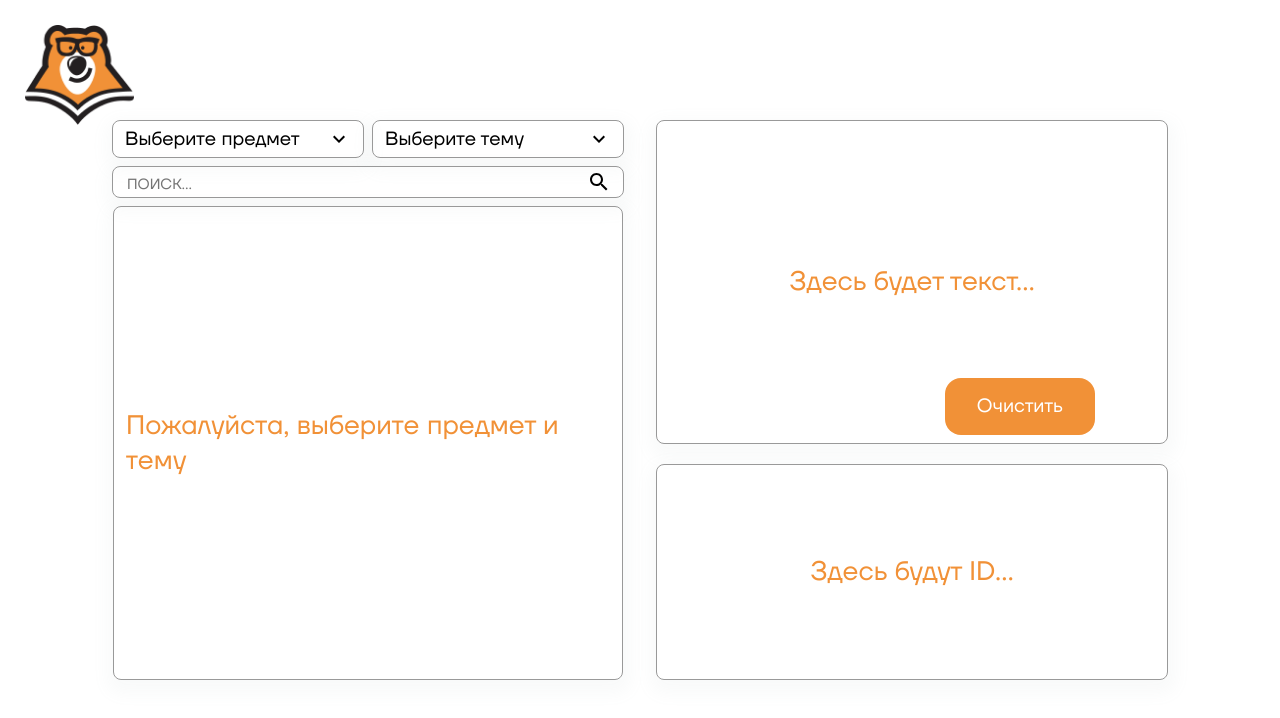
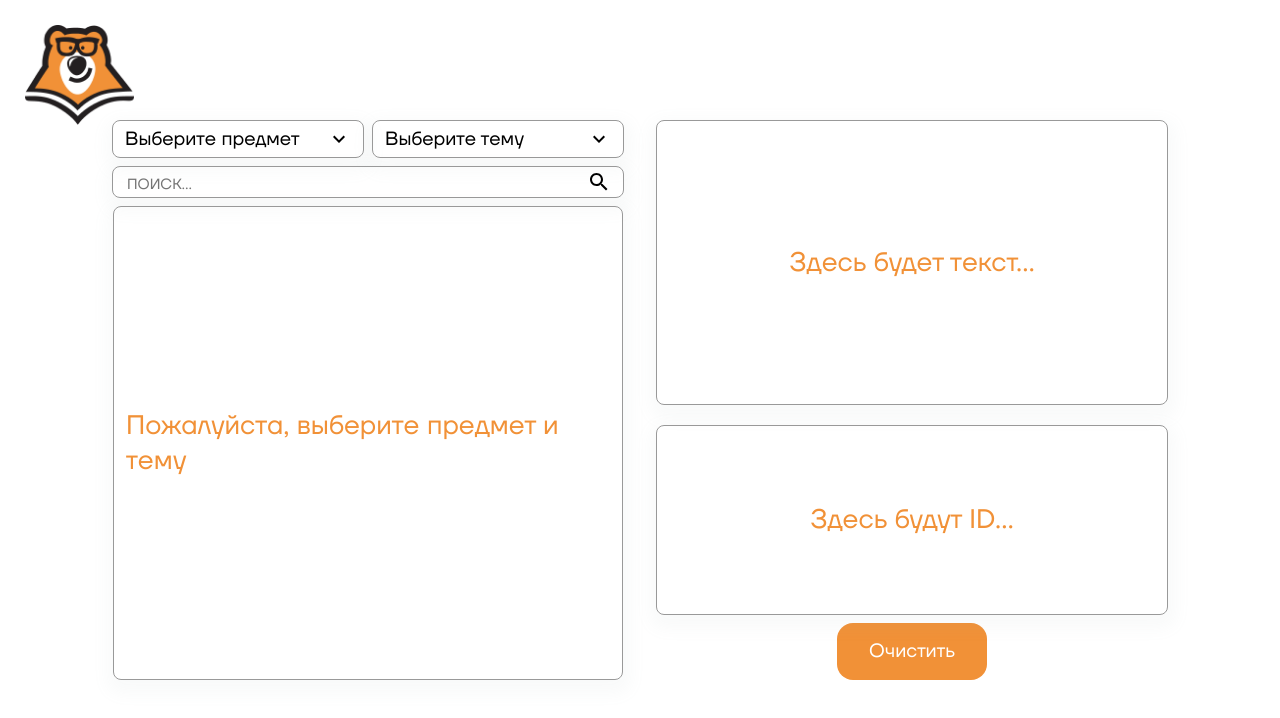
Before and after one commit to Iessenti/umschool-excel, a React (Create React App) app: page / in a window 1280 px wide. Shown: the top 718 px of the page. Built offline with nearby package versions, Linux system fonts and the light colour scheme; a web font is replaced by a local one.

Commit message:
Update App.js

```diff
--- a/src/App.js
+++ b/src/App.js
@@ -68,7 +68,7 @@ function App() {
 
               let index = elem[0]
 
-              arrayDraft[index].push(worksheet[ secondKeys[ mainKeys.indexOf(index) ] + elem.slice(1) ].w + '#' + letter.h )
+              arrayDraft[index].push(worksheet[ secondKeys[ mainKeys.indexOf(index) ] + elem.slice(1) ].w + '#' + letter.w )
             }
           })
 
@@ -281,11 +281,6 @@ function App() {
               :
               <div className='none-display'>Здесь будет текст...</div>
             }
-
-            <div className='display-panel'>
-              <div className='copy button' onClick={ () => copyText(finalText) }>Копировать</div>
-              <div className='clear button' onClick={ () => { setCheckedList([]); setFinalText('') }}>Очистить</div>
-            </div>
         </div>
 
         <div className='display-id bordered'>
@@ -300,12 +295,8 @@ function App() {
               :
               <div className='none-display'>Здесь будут ID...</div>
             }
-
-            <div className='display-panel'>
-              <div className='copy button' onClick={ () => copyText(checkedIdList.toString()) }>Копировать</div>
-              {/* <div className='clear button' onClick={ () => { setCheckedIdList('') }}>Очистить</div> */}
-            </div>
         </div>
+        <div className='clear button' onClick={ () => { setCheckedList([]); setFinalText(''); setCheckedIdList([]) }}>Очистить</div>
       </div>
 
     </div>
```
